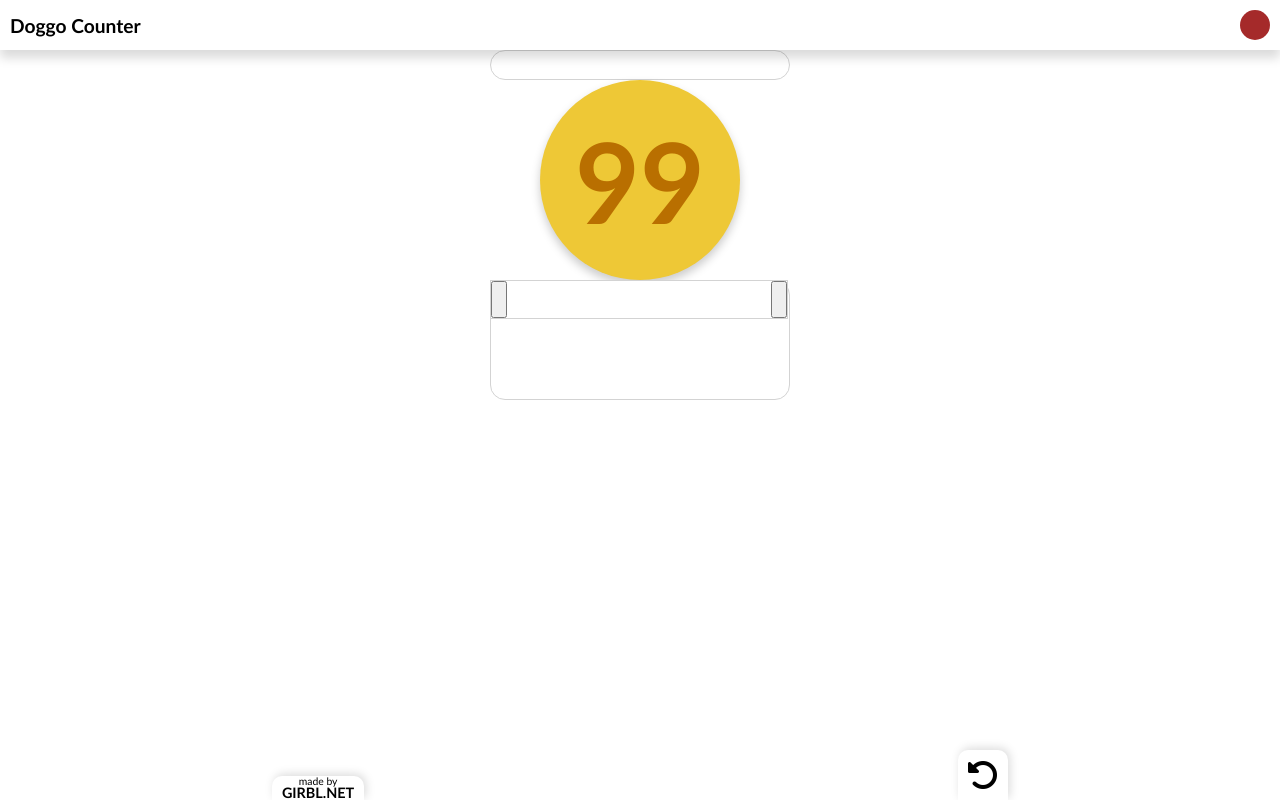
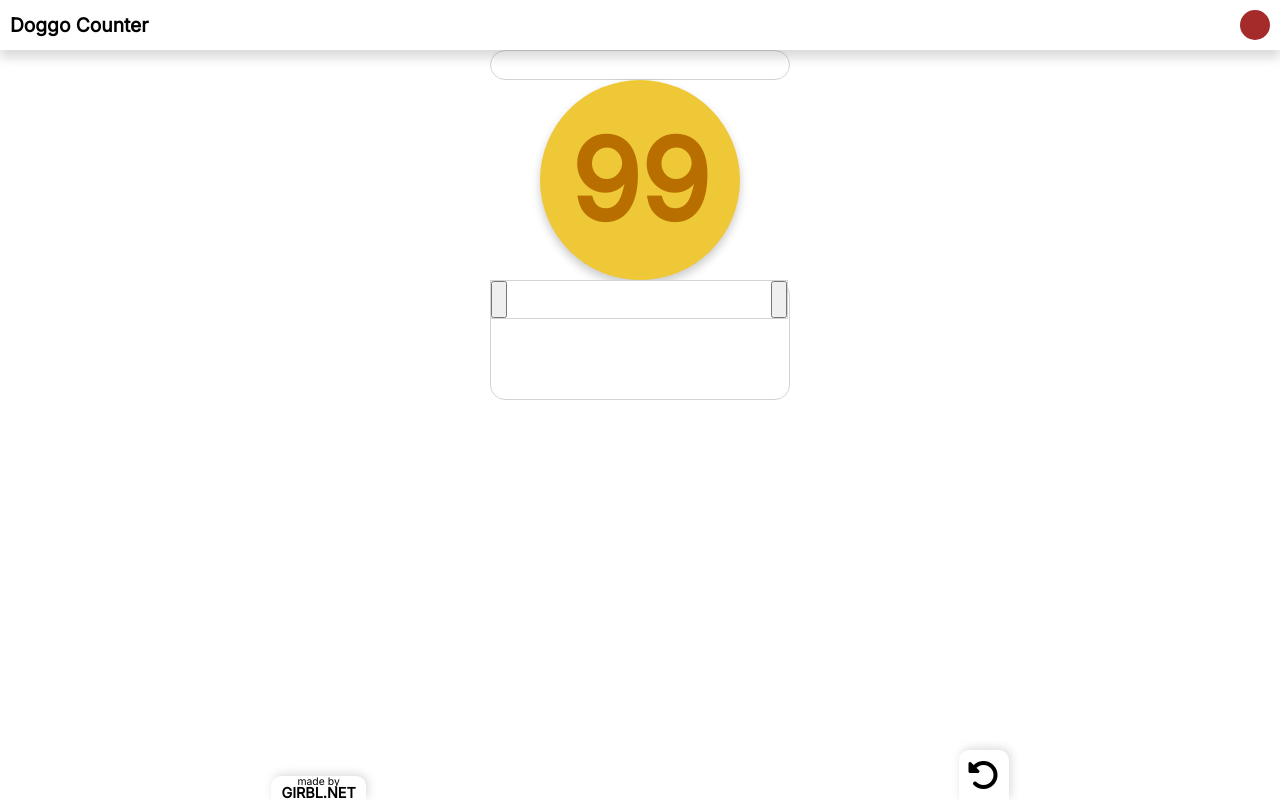
Before and after one commit to datValle/DoggoCounter, a plain HTML site: page frontend/index.html in a window 1280 px wide. Drawn offline with Linux system fonts and the light colour scheme.

Commit message:
added font-family "Inter"

```diff
--- a/frontend/index.html
+++ b/frontend/index.html
@@ -5,6 +5,7 @@
   <meta charset="UTF-8" />
   <meta name="viewport" content="width=device-width,initial-scale=1" />
   <link rel="stylesheet" href="styles.css" />
+  <link href='https://fonts.googleapis.com/css?family=Inter' rel='stylesheet'>
   <script src="https://kit.fontawesome.com/a470e4fe5a.js" crossorigin="anonymous"></script>
 </head>
 <body>
--- a/frontend/styles.css
+++ b/frontend/styles.css
@@ -1,5 +1,5 @@
 * {
-  font-family: Calibri, Geneva, Tahoma, sans-serif;
+  font-family: Inter, Calibri, Geneva, Tahoma, sans-serif;
   box-sizing: border-box;
 }
 
```
